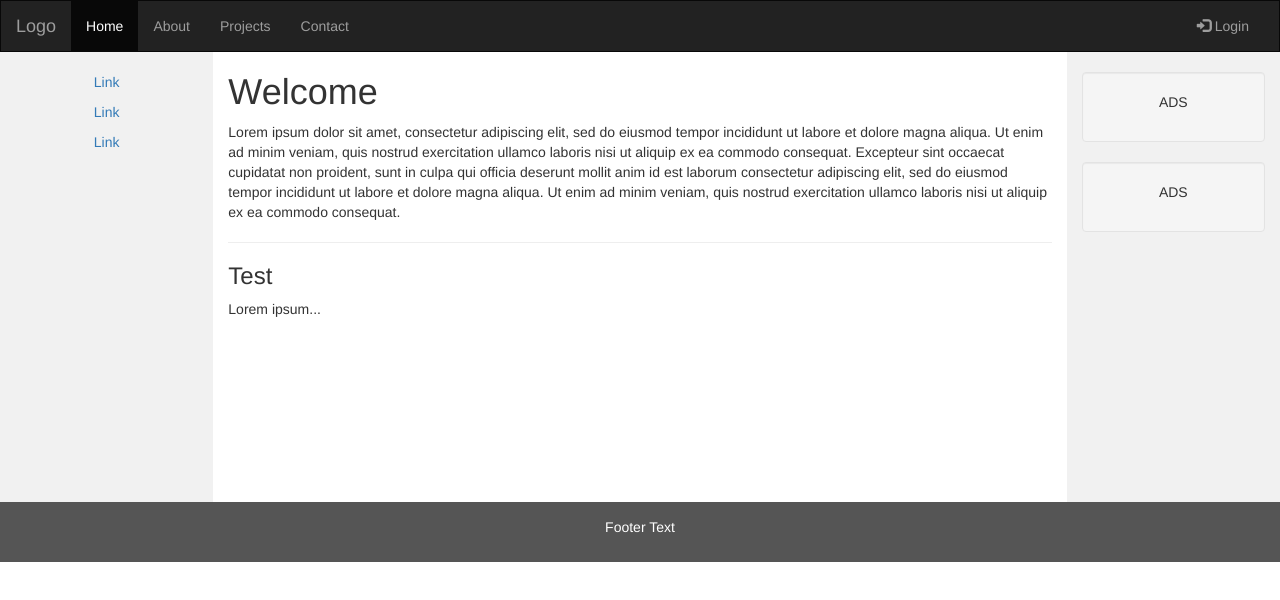
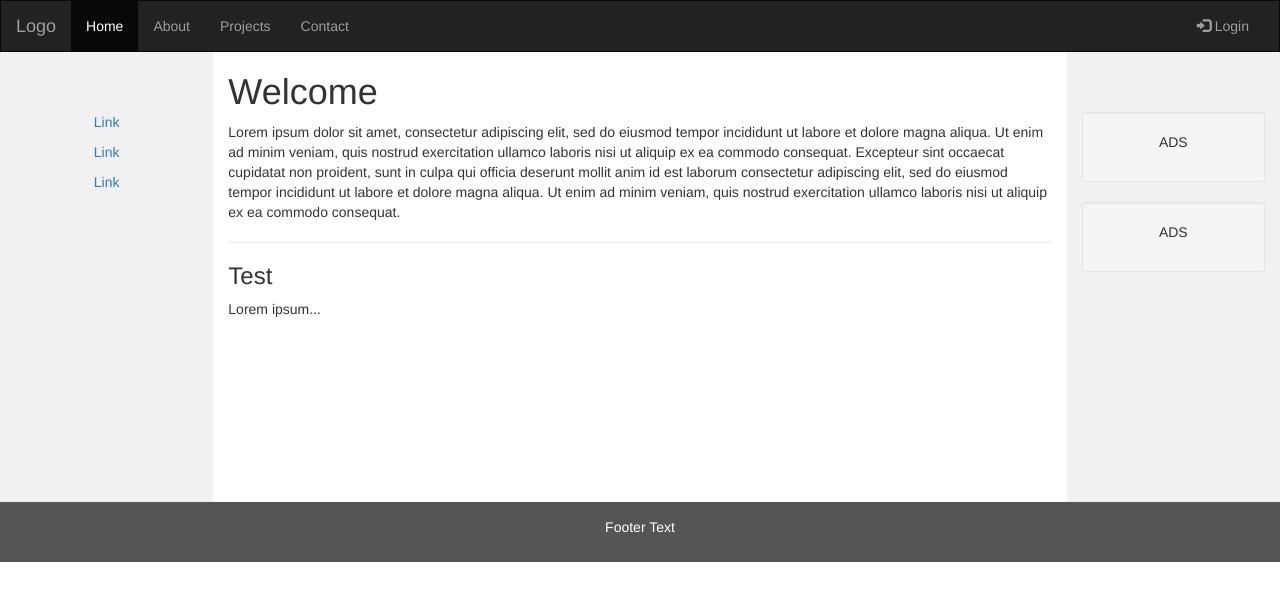
Before and after one commit to ORG-www/RDSO, a plain HTML site: page index.html in a window 1280 px wide. Drawn offline with nearby package versions, Linux system fonts and the light colour scheme.

Commit message:
Update index.html

```diff
--- a/index.html
+++ b/index.html
@@ -1,7 +1,7 @@
 <!DOCTYPE html>
 <html lang="en">
 <head>
-  <title>Bootstrap Example</title>
+  <title>CovidoLogy</title>
   <meta charset="utf-8">
   <meta name="viewport" content="width=device-width, initial-scale=1">
   <link rel="stylesheet" href="https://maxcdn.bootstrapcdn.com/bootstrap/3.4.1/css/bootstrap.min.css">
@@ -19,7 +19,7 @@
 
     /* Set gray background color and 100% height */
     .sidenav {
-      padding-top: 20px;
+      padding-top: 60px;
       background-color: #f1f1f1;
       height: 100%;
     }
```
